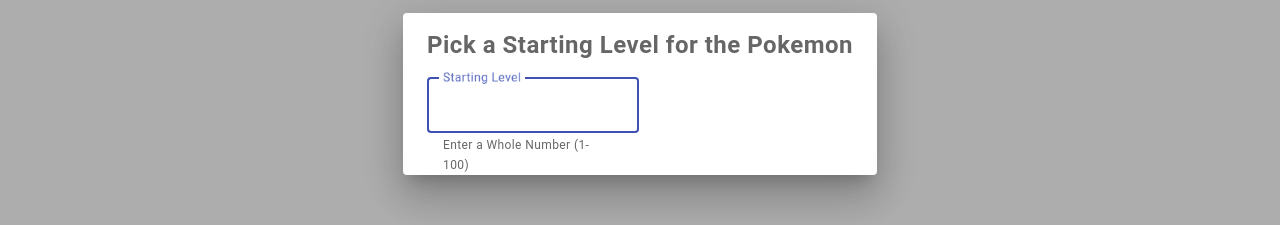
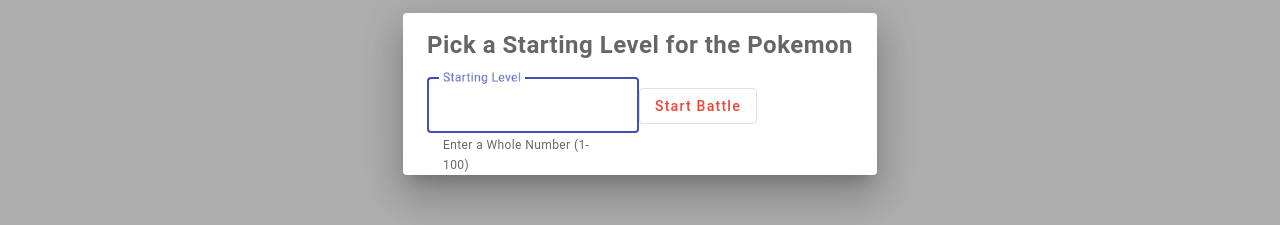
Before and after one commit to Correu/PokemonSite, an Angular app: page /battle in a window 1280 px wide. Shown: the part 306-531 px from the top of the page. Built offline with nearby package versions, Linux system fonts and the light colour scheme; no server answers.

Commit message:
battle dialog updates

```diff
--- a/src/app/components/battle-dialog/battle-dialog.component.html
+++ b/src/app/components/battle-dialog/battle-dialog.component.html
@@ -1,8 +1,11 @@
 <mat-dialog-content>
     <h2>Pick a Starting Level for the Pokemon</h2>
-    <mat-form-field appearance="outline">
-        <mat-label>Starting Level</mat-label>
-        <input matInput placeholder="Placeholder">
-        <mat-hint>Enter a Whole Number (1-100)</mat-hint>
-    </mat-form-field>
+    <form class="battle-form" #battleForm = ngForm (ngSubmit)="Submit()">
+        <mat-form-field appearance="outline">
+            <mat-label>Starting Level</mat-label>
+            <input matInput placeholder="Pokemon Level">
+            <mat-hint>Enter a Whole Number (1-100)</mat-hint>
+        </mat-form-field>
+        <button mat-stroked-button color="warn" [mat-dialog-close]>Start Battle</button>
+    </form>
 </mat-dialog-content>
--- a/src/app/components/battle-dialog/battle-dialog.component.ts
+++ b/src/app/components/battle-dialog/battle-dialog.component.ts
@@ -10,6 +10,10 @@
     form: FormGroup = new FormGroup({
       level: new FormControl(new Level(0)),
     });
+
+    Submit() {
+      console.log('test');
+    }
 }
 
 export class Level {
--- a/src/app/components/battle/battle.component.ts
+++ b/src/app/components/battle/battle.component.ts
@@ -38,7 +38,7 @@
     const dialogRef = this.dialog.open(BattleDialogComponent);
 
     dialogRef.afterClosed().subscribe( result => {
-      console.log('close result: ${result}');
+      console.log(result);
     });
   }
 
```
